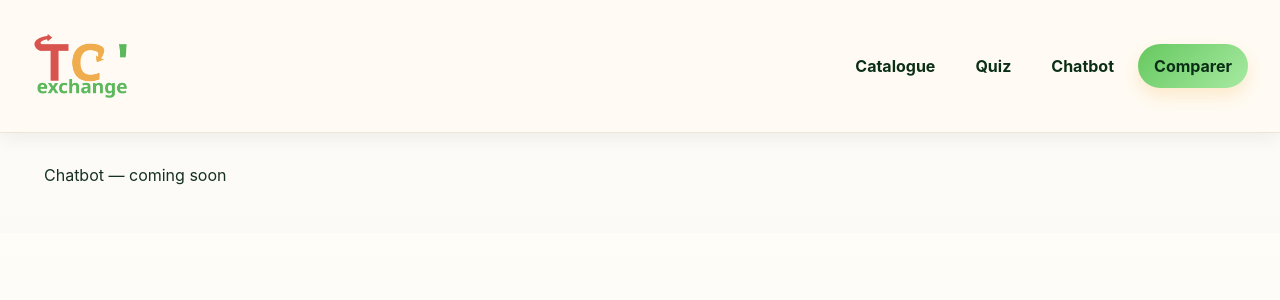
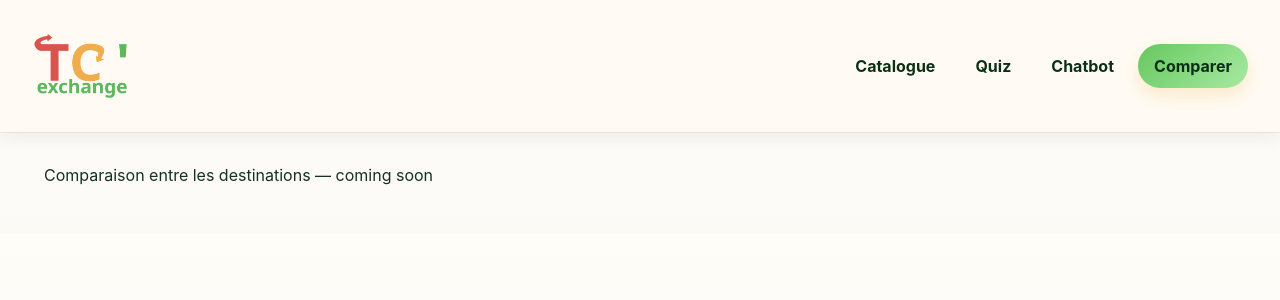
Before and after one commit to SsylaB/tcexchange-web, a React (Vite) app: page /compare in a window 1280 px wide. Shown: the top 300 px of the page. Built offline with nearby package versions, Linux system fonts and the light colour scheme.

Commit message:
correct text in empty pages

```diff
--- a/src/pages/ComparePage.tsx
+++ b/src/pages/ComparePage.tsx
@@ -1,6 +1,6 @@
 
 function ComparePage() {
-    return <div>Chatbot — coming soon</div>;
+    return <div>Comparaison entre les destinations — coming soon</div>;
 }
 
 export default ComparePage;
--- a/src/pages/QuizPage.tsx
+++ b/src/pages/QuizPage.tsx
@@ -1,6 +1,6 @@
 
 function QuizPage() {
-    return <div>Chatbot — coming soon</div>;
+    return <div>Quiz d'orientation — coming soon</div>;
 }
 
 export default QuizPage;
```
